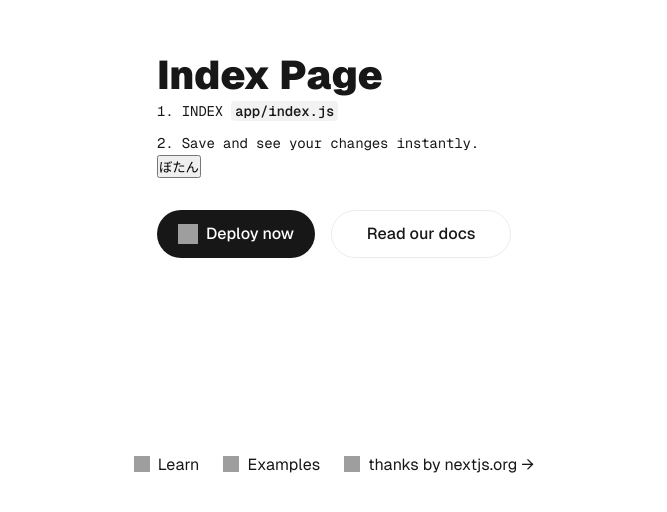
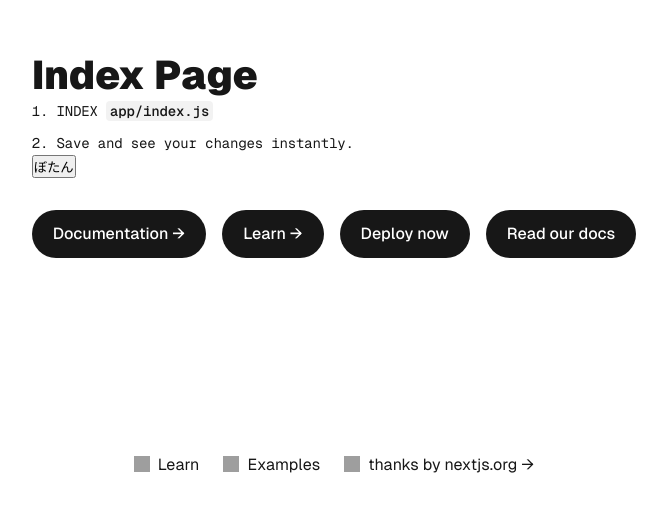
Before and after one commit to tomoaoihana/study-react, a Next.js app: page / in a window 1280 px wide. Shown: the part 246-758 px from the top of the page, without its empty margins (306-973 px from the left). Built offline with nearby package versions, Linux system fonts and the light colour scheme; grey boxes are pictures that could not be loaded.

Commit message:
♻️ Linksのリファクタリング

```diff
--- a/components/Links.js
+++ b/components/Links.js
@@ -1,32 +1,44 @@
 import Image from "next/image";
 import classes from "./Links.module.css";
 
+const ITEMS = [
+  {
+    id: 1,
+    href: "https://nextjs.org/docs",
+    label: "Documentation →",
+  },
+  {
+    id: 2,
+    href: "https://nextjs.org/learn",
+    label: "Learn \u2192",
+  },
+  {
+    id: 3,
+    href: "https://vercel.com/new?utm_source=create-next-app&utm_medium=appdir-template&utm_campaign=create-next-app",
+    label: "Deploy now",
+  },
+  {
+    id: 4,
+    href: "https://nextjs.org/docs?utm_source=create-next-app&utm_medium=appdir-template&utm_campaign=create-next-app",
+    label: " Read our docs",
+  },
+];
 export function Links() {
   return (
     <div className={classes.ctas}>
+      {ITEMS.map((item) => {
+        return (
           <a
+            key={item.id}
             className={classes.primary}
-        href="https://vercel.com/new?utm_source=create-next-app&utm_medium=appdir-template&utm_campaign=create-next-app"
+            href={item.href}
             target="_blank"
             rel="noopener noreferrer"
           >
-        <Image
-          className={classes.logo}
-          src="https://nextjs.org/icons/vercel.svg"
-          alt="Vercel logomark"
-          width={20}
-          height={20}
-        />
-        Deploy now
+            {item.label}
           </a>
-      <a
-        href="https://nextjs.org/docs?utm_source=create-next-app&utm_medium=appdir-template&utm_campaign=create-next-app"
-        target="_blank"
-        rel="noopener noreferrer"
-        className={classes.secondary}
-      >
-        Read our docs
-      </a>
+        );
+      })}
     </div>
   );
 }
--- a/components/Links.module.css
+++ b/components/Links.module.css
@@ -25,23 +25,23 @@ a.primary {
   color: var(--background);
   gap: 8px;
 }
-
+/*
 a.secondary {
   border-color: var(--gray-alpha-200);
   min-width: 180px;
-}
+} */
 
 /* Enable hover only on non-touch devices */
 @media (hover: hover) and (pointer: fine) {
   a.primary:hover {
-    background: var(--button-primary-hover);
+    background: pink;
     border-color: transparent;
   }
 
-  a.secondary:hover {
+  /* a.secondary:hover {
     background: var(--button-secondary-hover);
     border-color: transparent;
-  }
+  } */
 }
 
 @media (max-width: 600px) {
@@ -55,9 +55,9 @@ a.secondary {
     padding: 0 16px;
   }
 
-  a.secondary {
+  /* a.secondary {
     min-width: auto;
-  }
+  } */
 }
 
 @media (prefers-color-scheme: dark) {
```
Lines whose indentation alone changed are shown as unchanged.
